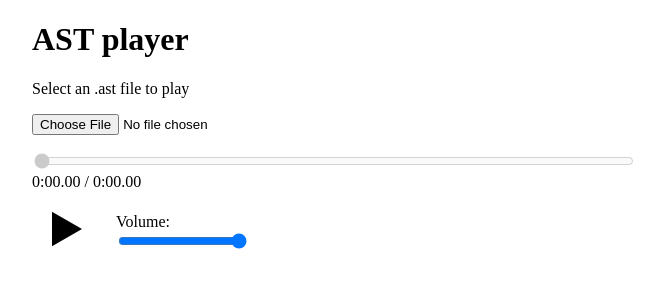
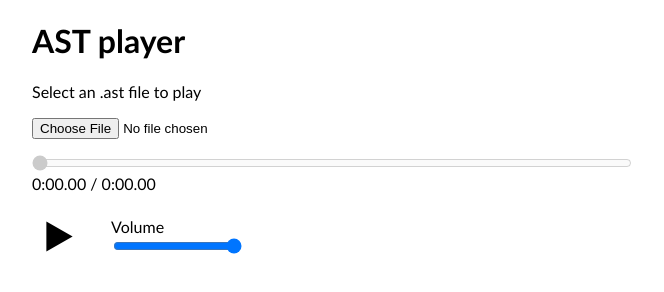
Before and after one commit to SpinningCube/Web-AST-Player, a plain HTML site: page index.html in a window 1280 px wide. Shown: the whole page, without its empty margins (308-972 px from the left). Drawn offline with Linux system fonts and the light colour scheme.

Commit message:
Add stylesheet

```diff
--- a/ast-player.js
+++ b/ast-player.js
@@ -58,14 +58,15 @@ class ASTPlayer {
         progressBar.value = 0;
         progressBar.disabled = false;
 
+        pauseResumeButton.disabled = false;
+
         const numTracks = Math.floor(this.astHeader.numChannels * 0.5);
         if (numTracks > 1) {
             // Create track controls
             trackListContainer.innerHTML = "";
             trackListContainer.textContent = "Track List";
             const trackList = document.createElement("ol");
-            trackList.style.listStyle = "none";
-            trackList.style.paddingLeft = "1em";
+            trackList.classList.add("track-list");
             for (let track = 0; track < numTracks; track++) {
                 const trackElement = document.createElement("li");
                 trackElement.textContent = "Track " + (track + 1) + " ";
@@ -75,6 +76,7 @@ class ASTPlayer {
                 trackControl.max = 1;
                 trackControl.value = track === 0 ? 1 : 0;
                 trackControl.step = "any";
+                trackControl.classList.add("track-volume-control");
                 trackControl.addEventListener("input", (event) => {
                     this.audioProcessor?.port.postMessage({type: "set_track_volume", param: {trackNum: track, value: event.target.value}});
                 });
@@ -166,10 +168,10 @@ volumeInput.addEventListener("input", function(event) {
 });
 
 const pauseResumeButton = document.getElementById("pause-resume");
-const resumeSVG = `<svg width="40px" height="40px" viewbox="-100 -100 200 200">
-        <polygon points="100,0 -50,86 -50,-86"/>
+const resumeSVG = `<svg width="35px" height="35px" viewbox="-100 -100 200 200">
+        <polygon points="75,0 -75,86 -75,-86"/>
     </svg>`
-const pauseSVG = `<svg width="40px" height="40px" viewbox="-100 -100 200 200">
+const pauseSVG = `<svg width="35px" height="35px" viewbox="-100 -100 200 200">
         <rect x="-75" y="-75" width="50" height="150"/>
         <rect x="25" y="-75" width="50" height="150"/>
     </svg>`
--- a/index.html
+++ b/index.html
@@ -4,31 +4,34 @@
     <meta charset="utf-8">
     <meta name="viewport" content="width=device-width, initial-scale=1">
     <title>AST player</title>
+    <link rel="stylesheet" href="style.css"/>
 </head>
 <body>
     <div style="margin: auto; width: 60%; max-width: 600px">
         <h1>AST player</h1>
 
-        <div style="margin-top: 8px; margin-bottom: 8px;">
+        <div class="ast-control-container">
             Select an .ast file to play
         </div>
 
-        <input type="file" id="ast-file-import" style="margin-top: 8px; margin-bottom: 8px;">
+        <div class="ast-control-container">
+            <input type="file" id="ast-file-import" accept=".ast">
+        </div>
 
-        <div style="margin-top: 8px; margin-bottom: 8px;">
-            <input type="range" id="progressbar" min="0" max="1" value="0" disabled style="width: 100%"/>
+        <div class="ast-control-container">
+            <input type="range" id="progressbar" min="0" max="1" value="0" disabled class="ast-progress-bar"/>
             <div id="progress">0:00.00 / 0:00.00</div>
         </div>
 
-        <div style="margin-top: 8px; margin-bottom: 8px;">
-            <button id="pause-resume" style="all: initial; width: 40px; height: 40px; padding: 10px; display: inline-block"></button>
+        <div class="ast-control-container">
+            <button id="pause-resume" disabled class="ast-pause-resume"></button>
             <div style="margin-left: 20px; margin-right: 20px; display: inline-block">
-                <div>Volume: </div>
+                <div>Volume</div>
                 <input type="range" id="volume" min="0" max="1" value="1" step="any"/>
             </div>
         </div>
 
-        <div id="track-list-container" style="margin-top: 8px; margin-bottom: 8px;"></div>
+        <div id="track-list-container" class="ast-control-container"></div>
 
         <script src="ast-player.js" type="module"></script>
     </div>
--- /dev/null
+++ b/style.css
@@ -0,0 +1,41 @@
+body {
+    font-family: 'Trebuchet MS', Arial, sans-serif;
+}
+
+.ast-control-container {
+    margin-top: 16px;
+    margin-bottom: 16px;
+}
+
+.ast-progress-bar {
+    width: 100%;
+    margin: 0;
+}
+
+.ast-pause-resume {
+    all: initial;
+    width: 35px;
+    height: 35px;
+    padding: 10px;
+    border-radius: 10%;
+    display: inline-block;
+}
+
+.ast-pause-resume:enabled:hover {
+    background-color: #00000020;
+}
+
+.ast-pause-resume:enabled:active {
+    background-color: #00000040;
+}
+
+.track-list {
+    list-style: none;
+    padding-left: 1em;
+    margin-top: 0.5em;
+    margin-bottom: 0.5em;
+}
+
+.track-volume-control {
+    vertical-align: middle;
+}
```
